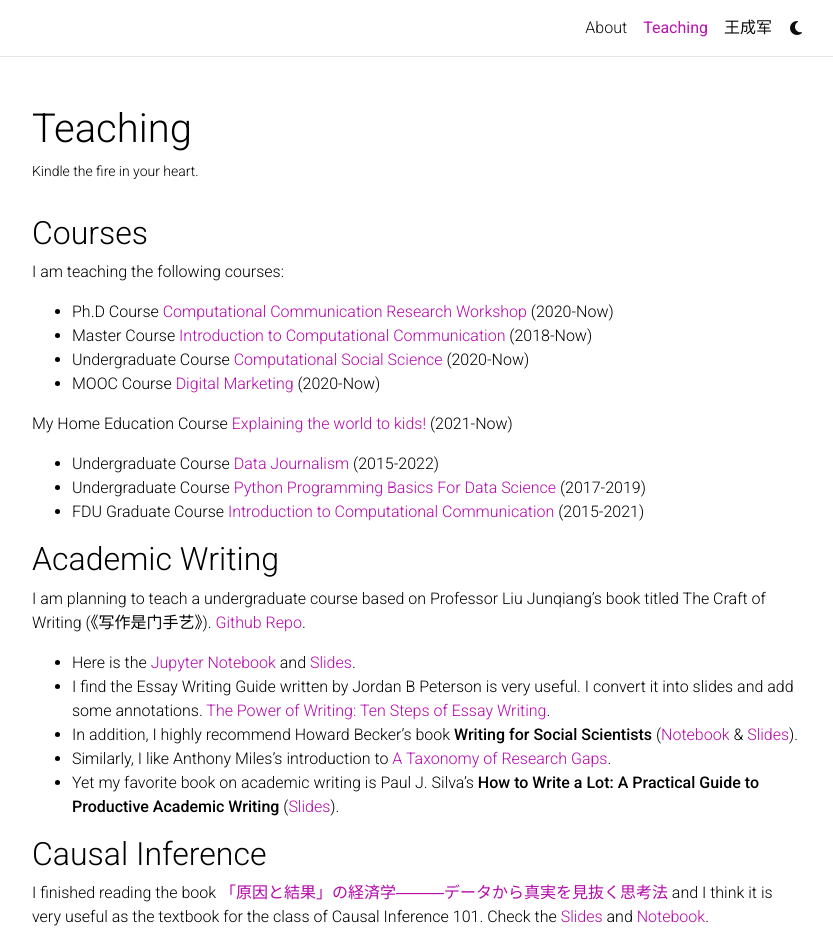
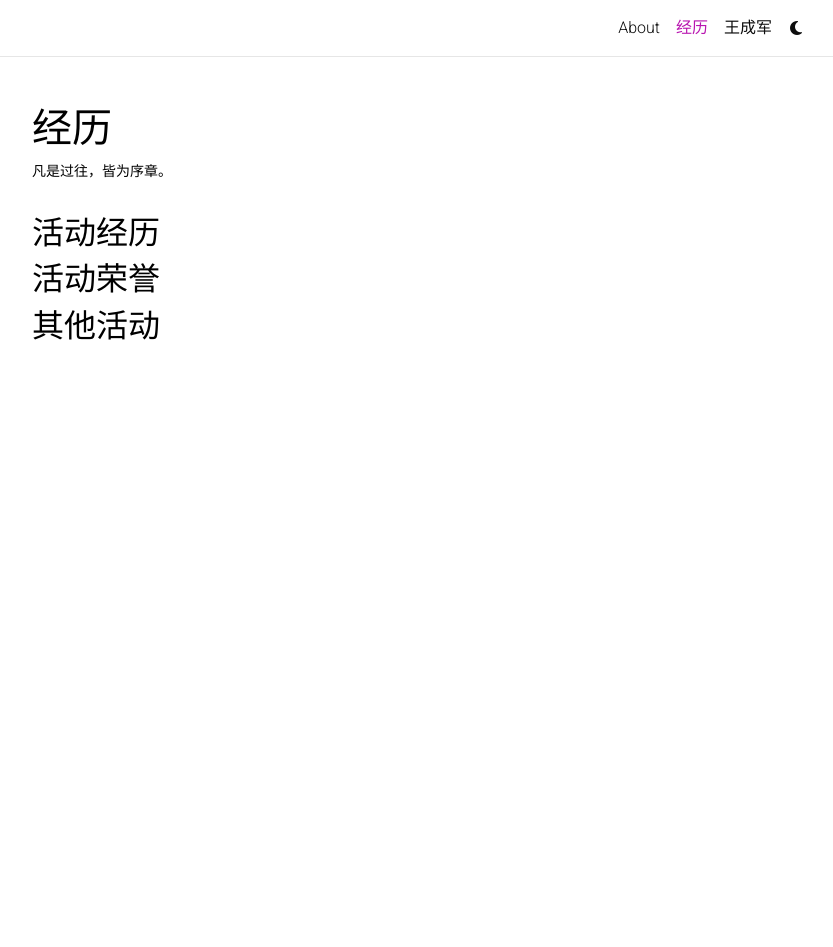
Before and after one commit to zhaoxinyu0602/zhaoxinyu0602.GitHub.io, a Jekyll site: the page built from _pages/teaching.md, in a window 1280 px wide and 1400 px high. Shown: the top 947 px of the window, without its empty margins (223-1056 px from the left). Built offline with Jekyll 4.4.1, drawn with Linux system fonts in a browser that asks for light colours; comment, search, counter and statistics services are not loaded; a style sheet for code colours, icons or effects is not loaded; some of the changed text lies outside the part shown.

Commit message:
Update teaching.md

```diff
--- a/_pages/teaching.md
+++ b/_pages/teaching.md
@@ -1,56 +1,16 @@
 ---
 layout: page
 permalink: /teaching/
-title: Teaching
-description: Kindle the fire in your heart.
+title: 经历
+description: 凡是过往，皆为序章。
 nav: true
 nav_order: 5
 ---
 
-## Courses
-
-I am teaching the following courses:
-
-- Ph.D Course [Computational Communication Research Workshop](https://github.com/socrateslab/workshop/discussions) (2020-Now)
-- Master Course [Introduction to Computational Communication](https://github.com/chengjun/mybook/discussions) (2018-Now)
-- Undergraduate Course [Computational Social Science](https://github.com/SocratesAcademy/css/) (2020-Now)
-- MOOC Course [Digital Marketing](https://www.icourse163.org/course/20201232-1462060162) (2020-Now)
-
-{{% callout note %}} My Home Education Course [Explaining the world to kids!](https://github.com/SocratesAcademy/kids/discussions) (2021-Now) {{% /callout %}}
-
-- Undergraduate Course [Data Journalism](https://github.com/data-journalism/data-journalism.github.io/discussions) (2015-2022)
-- Undergraduate Course [Python Programming Basics For Data Science](https://github.com/socratesacademy/datascience/) (2017-2019)
-- FDU Graduate Course [Introduction to Computational Communication](https://github.com/computational-class/cjc/) (2015-2021)
+## 活动经历
 
 
-## Academic Writing
-
-I am planning to teach a undergraduate course based on Professor Liu Junqiang's book titled The Craft of Writing (《写作是门手艺》). [Github Repo](https://github.com/SocratesAcademy/craft).
-- Here is the [Jupyter Notebook](https://nbviewer.jupyter.org/github/SocratesAcademy/craft/blob/main/The-Craft-of-Writing.ipynb?flush_cache=true) and [Slides](https://nbviewer.jupyter.org/format/slides/github/SocratesAcademy/craft/blob/main/The-Craft-of-Writing.ipynb#/).
-- I find the Essay Writing Guide written by Jordan B Peterson is very useful. I convert it into slides and add some annotations. [The Power of Writing: Ten Steps of Essay Writing](https://computational-communication.com/workshop/notebook/Essay%20Writing%20Guide.slides.html#/).
-- In addition, I highly recommend Howard Becker's book **Writing for Social Scientists** ([Notebook](https://nbviewer.org/github/SocratesAcademy/tricks/blob/main/Writing4SocialScientists.ipynb) & [Slides](https://nbviewer.jupyter.org/format/slides/github/SocratesAcademy/tricks/blob/main/Writing4SocialScientists.ipynb#/)).
-- Similarly, I like Anthony Miles's introduction to [A Taxonomy of Research Gaps](https://nbviewer.jupyter.org/format/slides/github/SocratesAcademy/craft/blob/main/WritingResearchGaps.ipynb#/).
-- Yet my favorite book on academic writing is Paul J. Silva's **How to Write a Lot: A Practical Guide to Productive Academic Writing** ([Slides](https://socratesacademy.github.io/craft/how-to-write-a-lot-2023.slides.html#/)).
-
-## Causal Inference
-
-I finished reading the book [「原因と結果」の経済学―――データから真実を見抜く思考法](https://www.amazon.co.jp/%E3%80%8C%E5%8E%9F%E5%9B%A0%E3%81%A8%E7%B5%90%E6%9E%9C%E3%80%8D%E3%81%AE%E7%B5%8C%E6%B8%88%E5%AD%A6%E2%80%95%E2%80%95%E2%80%95%E3%83%87%E3%83%BC%E3%82%BF%E3%81%8B%E3%82%89%E7%9C%9F%E5%AE%9F%E3%82%92%E8%A6%8B%E6%8A%9C%E3%81%8F%E6%80%9D%E8%80%83%E6%B3%95-%E4%B8%AD%E5%AE%A4%E7%89%A7%E5%AD%90/dp/447803947X) and I think it is very useful as the textbook for the class of Causal Inference 101. Check the
-[Slides](https://nbviewer.org/format/slides/github/socrateslab/causal101/blob/main/causal101.ipynb#/) and [Notebook](https://nbviewer.org/github/socrateslab/causal101/blob/main/causal101.ipynb).
-- I am co-organizing the Causal Inference 101 course with [Dr. Zhihao Ma](https://github.com/xiaoma093), check the [github repo](https://github.com/socrateslab/causal101/discussions) of **Causal Inference 101**.
-- I highly recommend the book titled [**Causal Inference for The Brave and True**](https://matheusfacure.github.io/python-causality-handbook/landing-page.html).
+## 活动荣誉
 
 
-## Other Activites
-
-
-My ebook **Elements of Computational Communication** (In Chinese 《计算传播学网络讲义》）is now available online, enjoy! https://chengjun.github.io/mybook.
-
-I am organizing the [**Tycho Reading Club**](https://search.bilibili.com/all?keyword=%E7%AC%AC%E8%B0%B7%E8%AF%BB%E4%B9%A6%E4%BC%9A&order=pubdate&duration=0&tids_1=0) to discuss the computational social science every Wendesday at *News Coffee*. You can learn about our future activies by scanning the QR code below or watch the [videos](https://search.bilibili.com/all?keyword=%E7%AC%AC%E8%B0%B7%E8%AF%BB%E4%B9%A6%E4%BC%9A&order=pubdate&duration=0&tids_1=0) of prior activites.
-
-![image](https://user-images.githubusercontent.com/543384/147380016-da65a625-6480-47f4-8e27-5034d696f553.png)
-
-<br>
-<a href="https://github.com/SocratesClub/SocratesClub.github.io/edit/master/_pages/teaching.md">
-  <img src="https://user-images.githubusercontent.com/543384/192227995-fdb3a693-2f68-4dc4-b9bd-06053066322f.png" width = "800" align="middle" />
-</a>
-<br>
+## 其他活动
```
